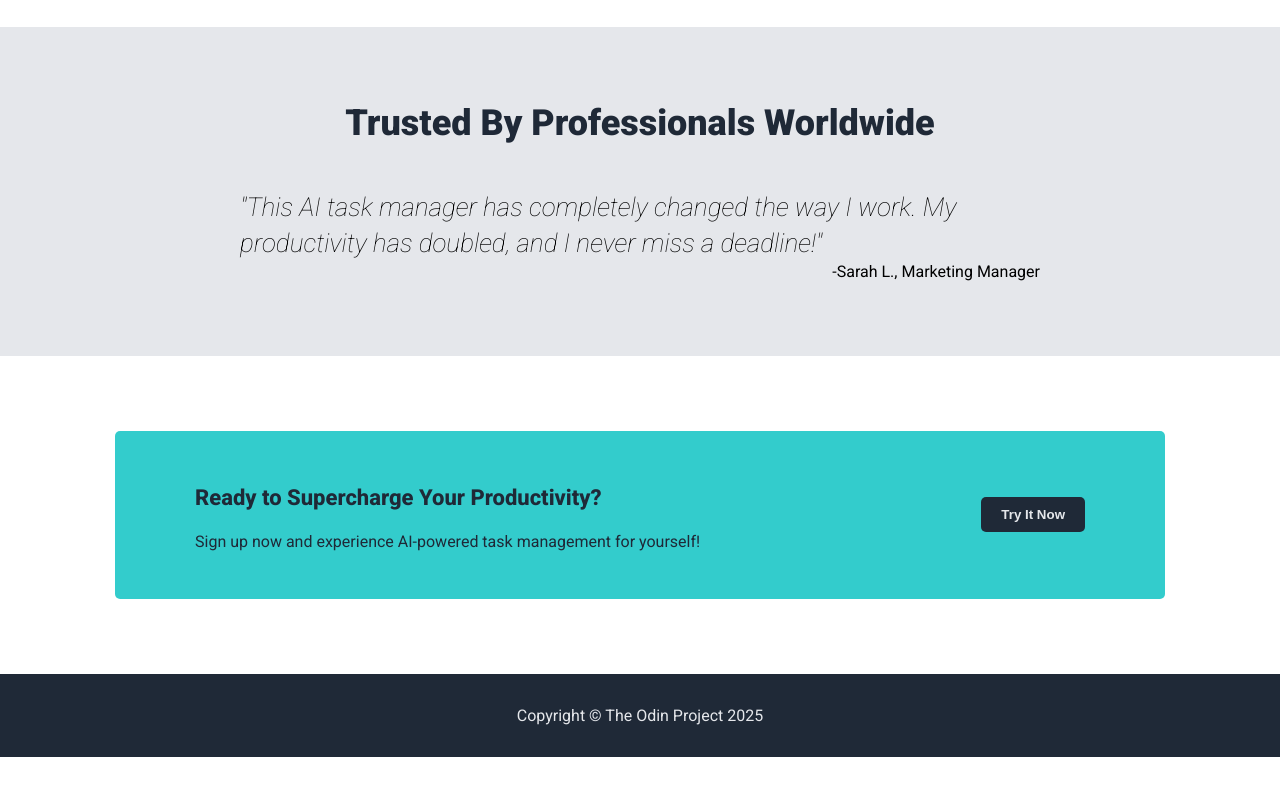
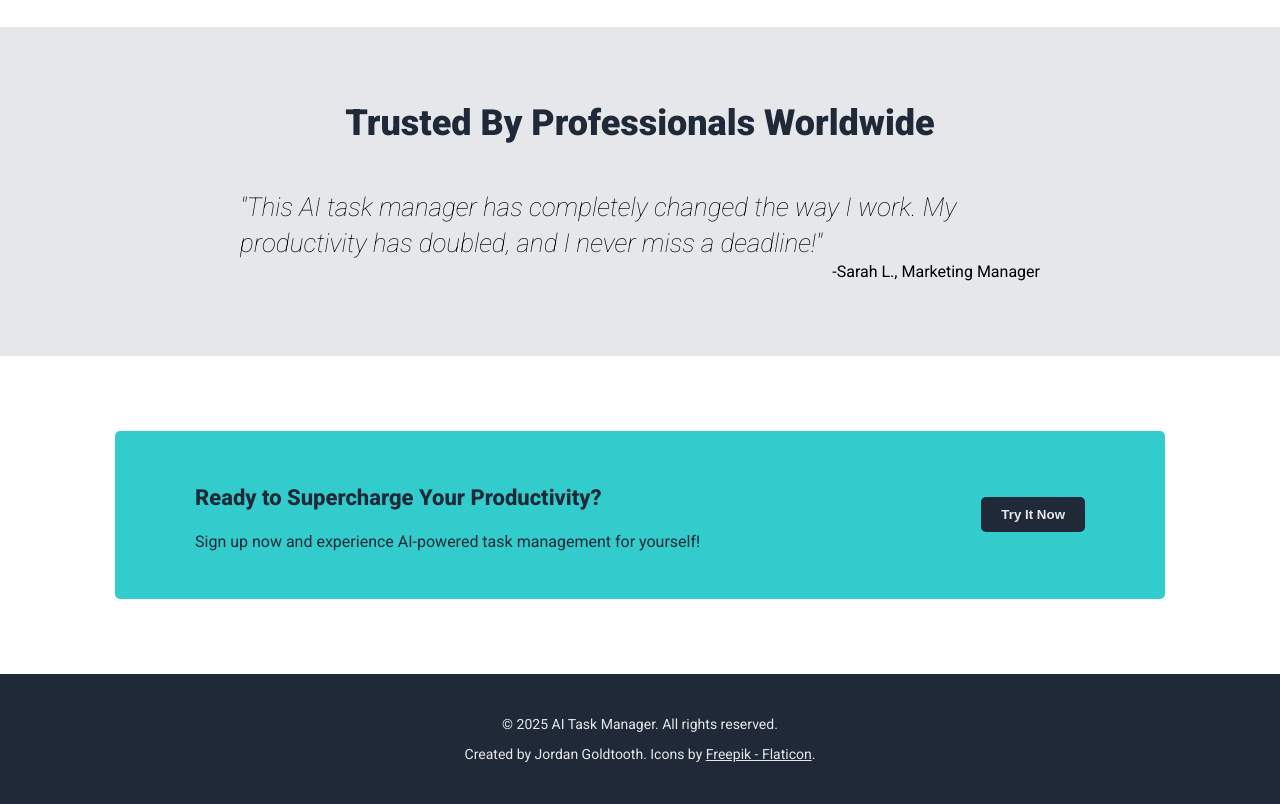
Before and after one commit to jordnlnn/odin-foundations-landing-page-project, a plain HTML site: page index.html in a window 1280 px wide. Shown: the part 788-1592 px from the top of the page. Before the commit the page ends 1545 px from the top, so only its background shows below. Drawn offline with Linux system fonts and the light colour scheme.

Commit message:
add final revisions to all files

```diff
--- a/index.html
+++ b/index.html
@@ -94,6 +94,12 @@
     </div>
 
     <!--FOOTER-->
-    <div class="footer">Copyright &copy; The Odin Project 2025</div>
+    <div class="footer">
+        <p>© 2025 AI Task Manager. All rights reserved.</p>
+        <p>Created by Jordan Goldtooth.
+            Icons by
+            <a href="https://www.flaticon.com/free-animated-icons/artificial-intelligence" title="artificial intelligence animated icons">Freepik - Flaticon</a>.
+        </p>
+    </div>
 </body>
 </html>
--- a/style.css
+++ b/style.css
@@ -215,5 +215,10 @@ h1 {
     background-color: #1F2937;
     text-align: center;
     color: #E5E7EB;
-    padding: 32px 0;
+    padding: 28px;
+    font-size: 14px;
 }
+
+.footer a {
+    color: inherit;
+}
```
Also changed, not shown: 1 other file.
